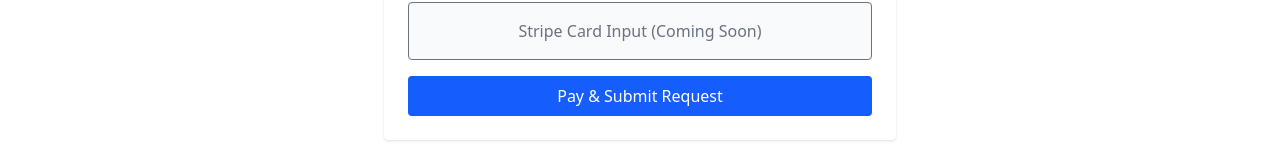
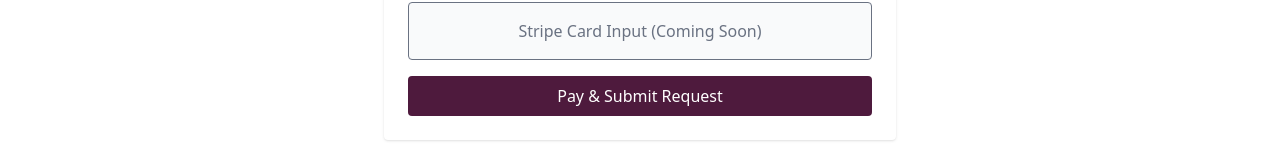
Before and after one commit to miskaran2002/HeartBridge-client, a React (Vite) app: page /checkout/1 in a window 1280 px wide. Shown: the part 424-590 px from the top of the page. Built offline with nearby package versions, Linux system fonts and the light colour scheme; no server answers; sample sign-in values are in the browser's storage.

Commit message:
update checkout form

```diff
--- a/src/pages/CheckOutPage/Checkout.jsx
+++ b/src/pages/CheckOutPage/Checkout.jsx
@@ -3,6 +3,7 @@
 
 import { useForm } from 'react-hook-form';
 import useAuth from '../../hooks/useAuth';
+import CheckoutForm from './CheckoutForm';
 
 const Checkout = () => {
     const { biodataId } = useParams(); // get biodataId from URL
@@ -43,18 +44,18 @@
                 </div>
 
                 {/* Stripe Card Input (placeholder for now) */}
+                {/* Stripe Card Input */}
                 <div>
                     <label className="block mb-1 font-medium">Card Details</label>
-                    <div className="w-full border p-4 rounded bg-gray-50 text-center text-gray-500">
-                        Stripe Card Input (Coming Soon)
-                    </div>
+                    <CheckoutForm />
                 </div>
+
 
                 {/* Submit Button */}
                 <div>
                     <button
                         type="submit"
-                        className="w-full bg-blue-600 text-white py-2 rounded hover:bg-blue-700 transition"
+                        className="w-full px-4 py-2 bg-[#4E1A3D] text-white rounded hover:bg-[#38102e]"
                     >
                         Pay & Submit Request
                     </button>
--- /dev/null
+++ b/src/pages/CheckOutPage/CheckoutForm.jsx
@@ -0,0 +1,13 @@
+// components/CheckoutForm.jsx
+import React from 'react';
+
+const CheckoutForm = () => {
+    return (
+        <div className="w-full border p-4 rounded bg-gray-50 text-center text-gray-500">
+            {/* Later replace this with Stripe CardElement */}
+            Stripe Card Input (Coming Soon)
+        </div>
+    );
+};
+
+export default CheckoutForm;
```
